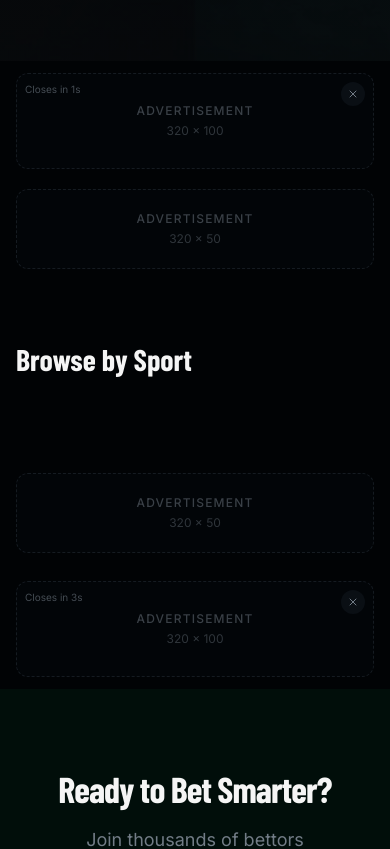
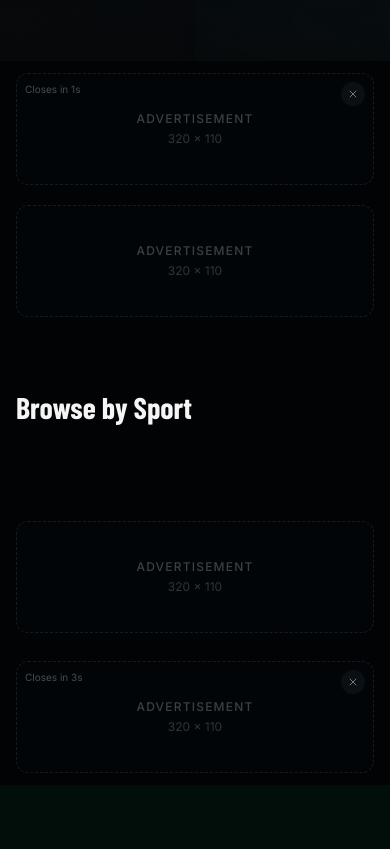
Before and after one commit to risknil/f-data, a Next.js app: page / in a window 390 px wide. Shown: the part 1440-2289 px from the top of the page. Built offline with nearby package versions, Linux system fonts and the light colour scheme; no server answers; a web font is replaced by a local one.

Commit message:
feat: adjust mobile ad dimensions and banner height

```diff
--- a/components/ad-banner.tsx
+++ b/components/ad-banner.tsx
@@ -8,7 +8,7 @@ export function AdBanner({ position = 'leaderboard' }: { position?: 'leaderboard
     sidebar: 'h-64 w-full',
     inline: 'h-32 w-full',
     skyscraper: 'w-[160px] h-[600px]',
-    'mobile-banner': 'h-20 w-full',
+    'mobile-banner': 'h-28 w-full',
   }
 
   const dimensions = {
@@ -16,7 +16,7 @@ export function AdBanner({ position = 'leaderboard' }: { position?: 'leaderboard
     sidebar: '300 × 250',
     inline: '468 × 60',
     skyscraper: '160 × 600',
-    'mobile-banner': '320 × 50',
+    'mobile-banner': '320 × 110',
   }
 
   return (
@@ -59,7 +59,7 @@ export function DismissibleMobileAd({ autoDismissSeconds = 5 }: { autoDismissSec
   return (
     <div className="animate-in slide-in-from-top duration-300 mx-auto w-full px-4 py-3 sm:hidden">
       <div
-        className="relative h-24 w-full flex items-center justify-center rounded-xl border border-dashed border-border bg-card/50"
+        className="relative h-28 w-full flex items-center justify-center rounded-xl border border-dashed border-border bg-card/50"
         role="complementary"
         aria-label="Advertisement"
       >
@@ -80,7 +80,7 @@ export function DismissibleMobileAd({ autoDismissSeconds = 5 }: { autoDismissSec
             Advertisement
           </span>
           <span className="mt-1 block text-xs text-muted-foreground/40">
-            320 × 100
+            320 × 110
           </span>
         </div>
       </div>
```
